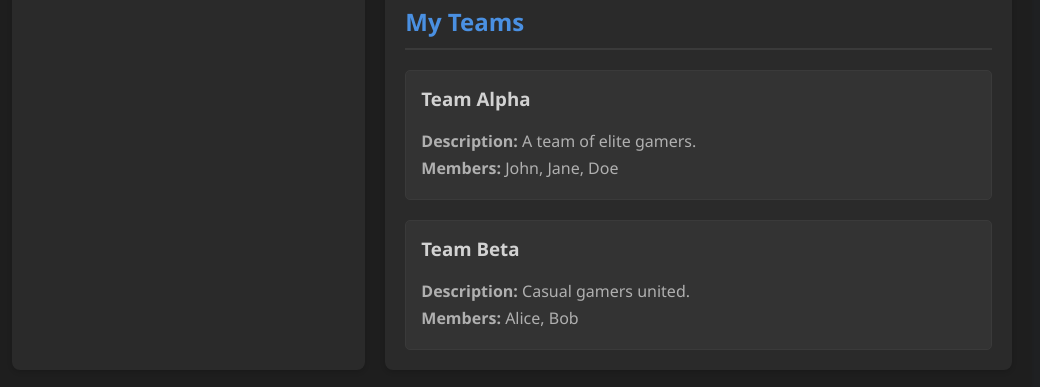
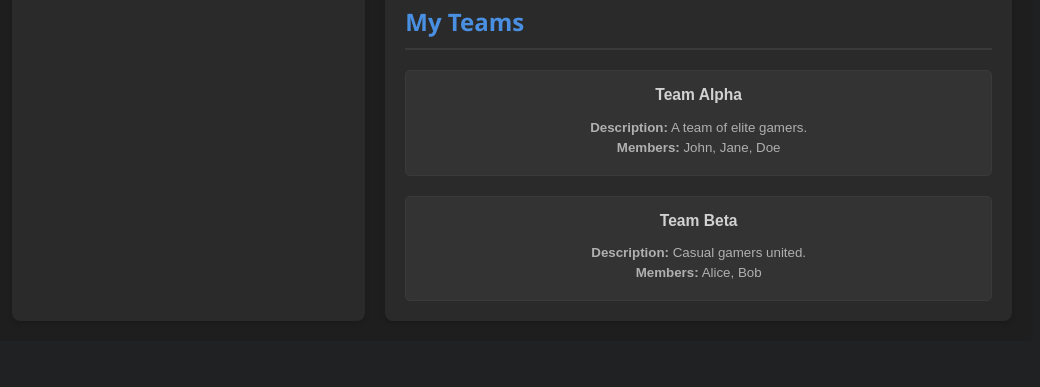
Before and after one commit to LisRosnes/swe-group2-frontend, a React (Create React App) app: page /profile in a window 1280 px wide. Shown: the part 479-866 px from the top of the page, without its empty margins (128-1168 px from the left). After the commit the page ends 820 px from the top, so only its background shows below. Built offline with nearby package versions, Linux system fonts and the light colour scheme; no server answers.

Commit message:
added team links on profile page

```diff
--- a/src/components/ProfilePage.js
+++ b/src/components/ProfilePage.js
@@ -43,13 +43,13 @@ const ProfilePage = () => {
         ],
         gameTeams: [
             {
-                id: 1,
+                id: 'team-1',
                 name: 'Team Alpha',
                 description: 'A team of elite gamers.',
                 members: ['John', 'Jane', 'Doe']
             },
             {
-                id: 2,
+                id: 'team-2',
                 name: 'Team Beta',
                 description: 'Casual gamers united.',
                 members: ['Alice', 'Bob']
@@ -211,11 +211,12 @@ const ProfilePage = () => {
     <h2>My Teams</h2>
     <div className="team-container">
         {profile.gameTeams.map((team) => (
-            <div key={team.id} className="team-card">
+            <button key={team.id} className="team-card"
+            onClick={() => navigate(`/team/${team.id}`)}>
                 <h3>{team.name}</h3>
                 <p><strong>Description:</strong> {team.description}</p>
                 <p><strong>Members:</strong> {team.members.join(', ')}</p>
-            </div>
+            </button>
         ))}
     </div>
 </div>
```
